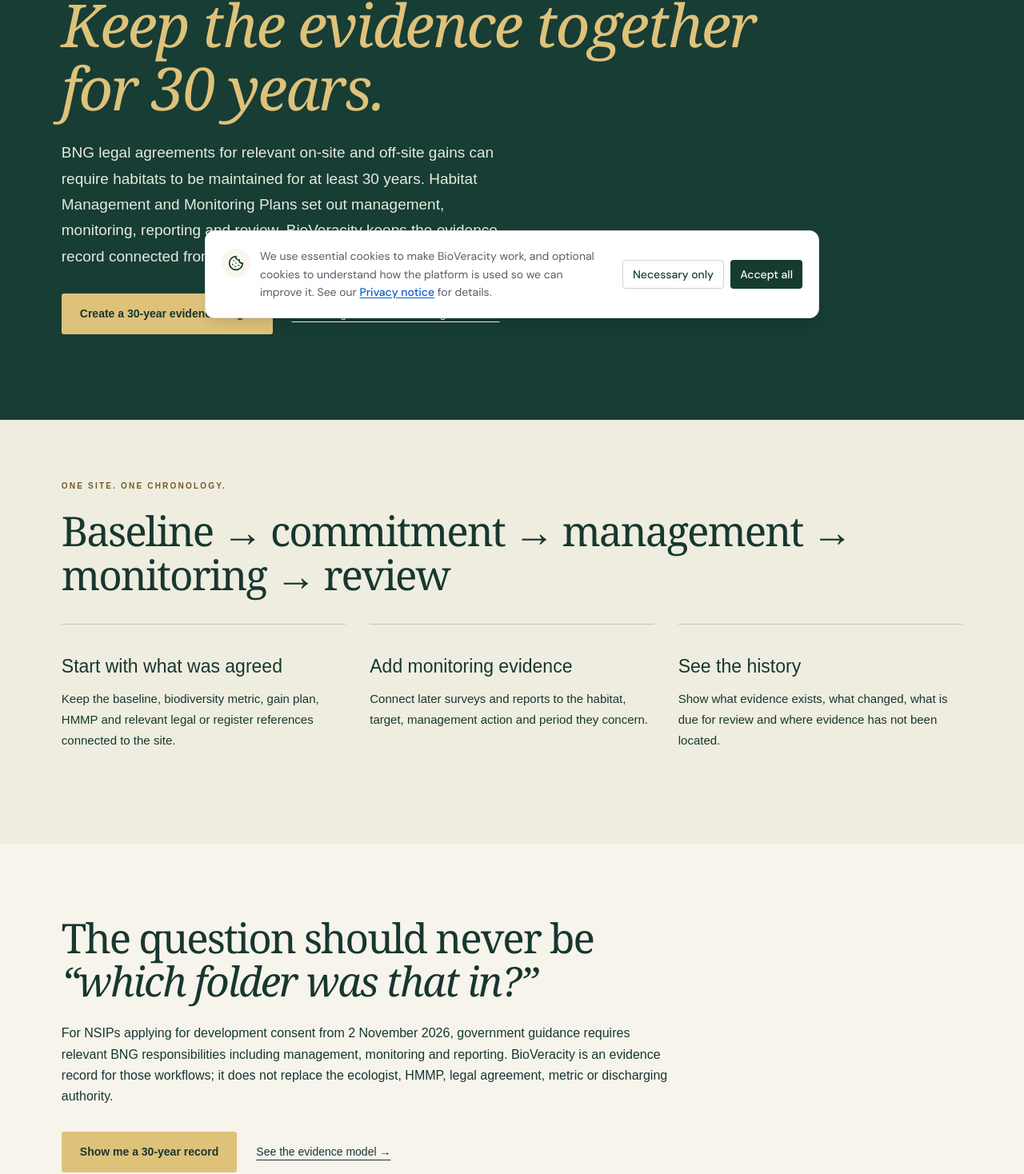
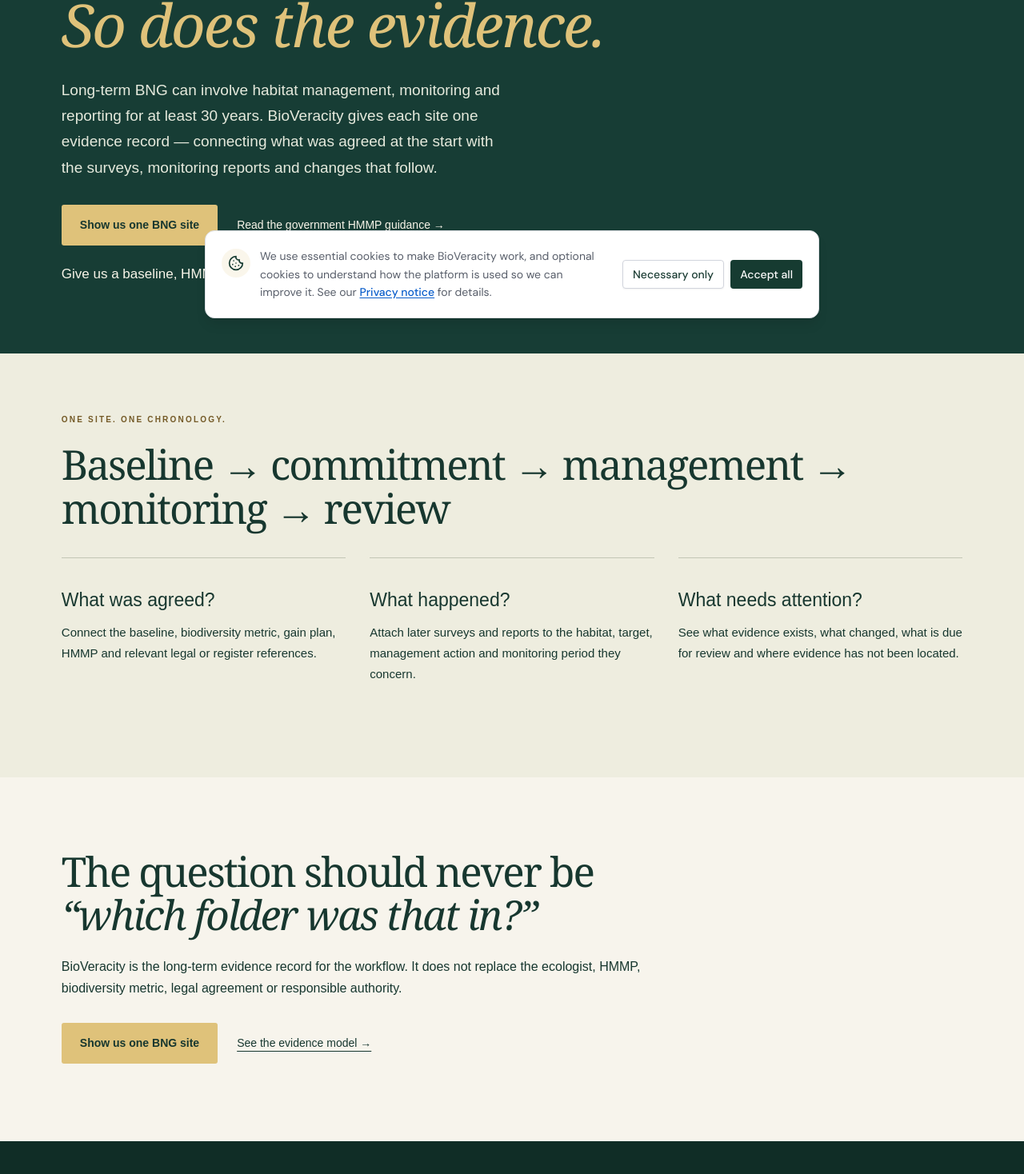
Before and after one commit to bcromer77/bioveracity, a Next.js app in the folder nextjs_space/: page /bng in a window 1280 px wide. Shown: the part 386-1854 px from the top of the page at 80% size. Built offline with nearby package versions, Linux system fonts and the light colour scheme; no server answers.

Commit message:
Clarify BNG buyer offer

```diff
--- a/nextjs_space/app/bng/page.tsx
+++ b/nextjs_space/app/bng/page.tsx
@@ -1,20 +1,8 @@
 import Link from 'next/link'
 import { PublicShell } from '@/components/wild/public-shell'
-
-export const metadata = { title: '30-year BNG evidence records | BioVeracity', description: 'Keep Biodiversity Net Gain baselines, plans, legal commitments, monitoring and reporting evidence connected across the long term.' }
-
-export default function BngPage() {
-  return <PublicShell>
-    <section className="bv-hero"><p className="bv-eyebrow">For developers, land managers, ecologists, responsible bodies and planning teams in England</p>
-      <h1>BNG can last at least 30 years.<br /><em>Keep the evidence together for 30 years.</em></h1>
-      <p className="bv-intro">BNG legal agreements for relevant on-site and off-site gains can require habitats to be maintained for at least 30 years. Habitat Management and Monitoring Plans set out management, monitoring, reporting and review. BioVeracity keeps the evidence record connected from baseline to later monitoring.</p>
-      <div className="bv-actions"><Link className="bv-button" href="/institutional">Create a 30-year evidence ledger</Link><a className="bv-text-link" href="https://www.gov.uk/guidance/creating-a-habitat-management-and-monitoring-plan-for-bng">Read the government HMMP guidance →</a></div>
-    </section>
-    <section className="bv-section bv-tinted"><p className="bv-eyebrow">One site. One chronology.</p><h2>Baseline → commitment → management → monitoring → review</h2>
-      <div className="bv-grid bv-three"><article className="bv-feature"><h3>Start with what was agreed</h3><p>Keep the baseline, biodiversity metric, gain plan, HMMP and relevant legal or register references connected to the site.</p></article><article className="bv-feature"><h3>Add monitoring evidence</h3><p>Connect later surveys and reports to the habitat, target, management action and period they concern.</p></article><article className="bv-feature"><h3>See the history</h3><p>Show what evidence exists, what changed, what is due for review and where evidence has not been located.</p></article></div>
-    </section>
-    <section className="bv-section"><h2>The question should never be<br /><em>“which folder was that in?”</em></h2><p>For NSIPs applying for development consent from 2 November 2026, government guidance requires relevant BNG responsibilities including management, monitoring and reporting. BioVeracity is an evidence record for those workflows; it does not replace the ecologist, HMMP, legal agreement, metric or discharging authority.</p>
-      <div className="bv-actions"><Link className="bv-button" href="/institutional">Show me a 30-year record</Link><Link className="bv-text-link" href="/evidence">See the evidence model →</Link></div>
-    </section>
-  </PublicShell>
-}
+export const metadata={title:'30-year BNG evidence records | BioVeracity',description:'Connect a BNG baseline, HMMP, legal commitments, monitoring and reporting in one long-term evidence record.'}
+export default function BngPage(){return <PublicShell>
+<section className="bv-hero"><p className="bv-eyebrow">For developers, land managers, ecologists, responsible bodies and planning teams in England</p><h1>The habitat has to be monitored for 30 years.<br/><em>So does the evidence.</em></h1><p className="bv-intro">Long-term BNG can involve habitat management, monitoring and reporting for at least 30 years. BioVeracity gives each site one evidence record — connecting what was agreed at the start with the surveys, monitoring reports and changes that follow.</p><div className="bv-actions"><Link className="bv-button" href="/institutional">Show us one BNG site</Link><a className="bv-text-link" href="https://www.gov.uk/guidance/creating-a-habitat-management-and-monitoring-plan-for-bng">Read the government HMMP guidance →</a></div><p>Give us a baseline, HMMP or monitoring report. See what the site&apos;s long-term evidence record could look like.</p></section>
+<section className="bv-section bv-tinted"><p className="bv-eyebrow">One site. One chronology.</p><h2>Baseline → commitment → management → monitoring → review</h2><div className="bv-grid bv-three"><article className="bv-feature"><h3>What was agreed?</h3><p>Connect the baseline, biodiversity metric, gain plan, HMMP and relevant legal or register references.</p></article><article className="bv-feature"><h3>What happened?</h3><p>Attach later surveys and reports to the habitat, target, management action and monitoring period they concern.</p></article><article className="bv-feature"><h3>What needs attention?</h3><p>See what evidence exists, what changed, what is due for review and where evidence has not been located.</p></article></div></section>
+<section className="bv-section"><h2>The question should never be<br/><em>“which folder was that in?”</em></h2><p>BioVeracity is the long-term evidence record for the workflow. It does not replace the ecologist, HMMP, biodiversity metric, legal agreement or responsible authority.</p><div className="bv-actions"><Link className="bv-button" href="/institutional">Show us one BNG site</Link><Link className="bv-text-link" href="/evidence">See the evidence model →</Link></div></section>
+</PublicShell>}
```
